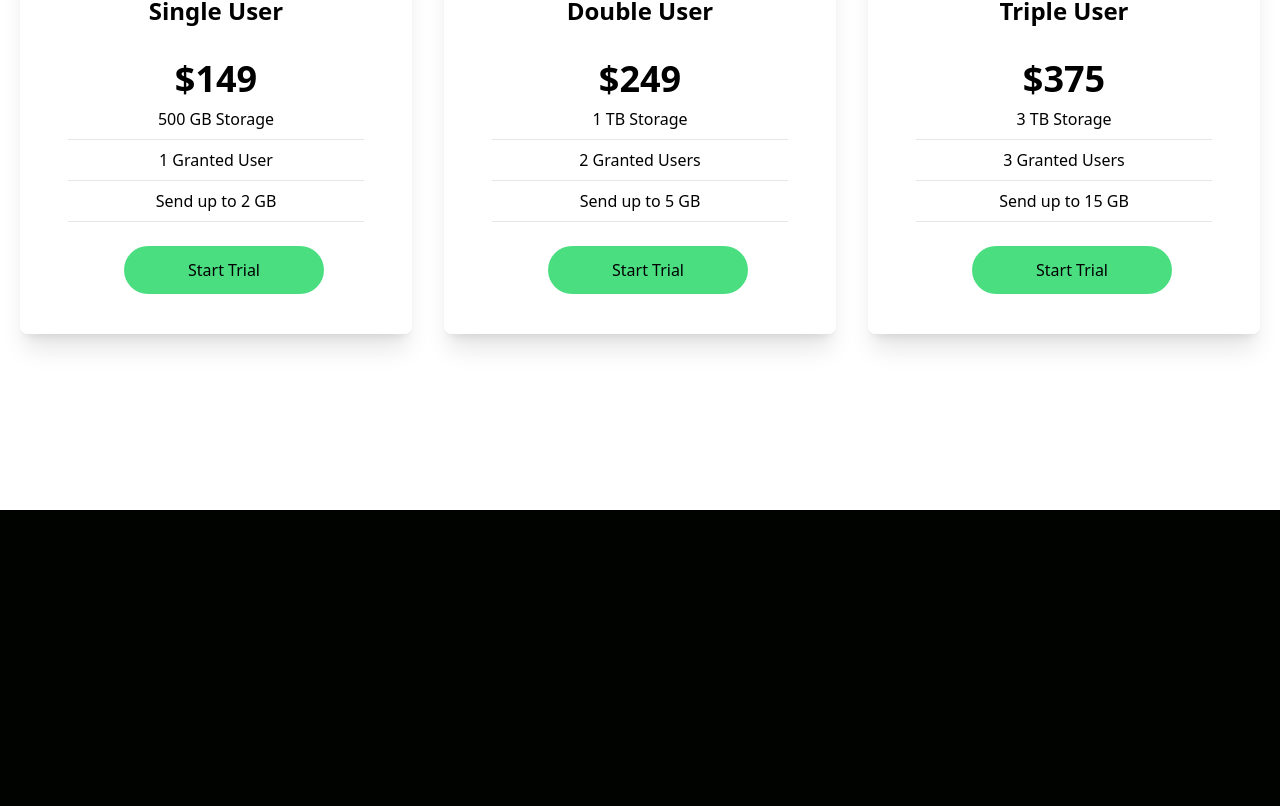
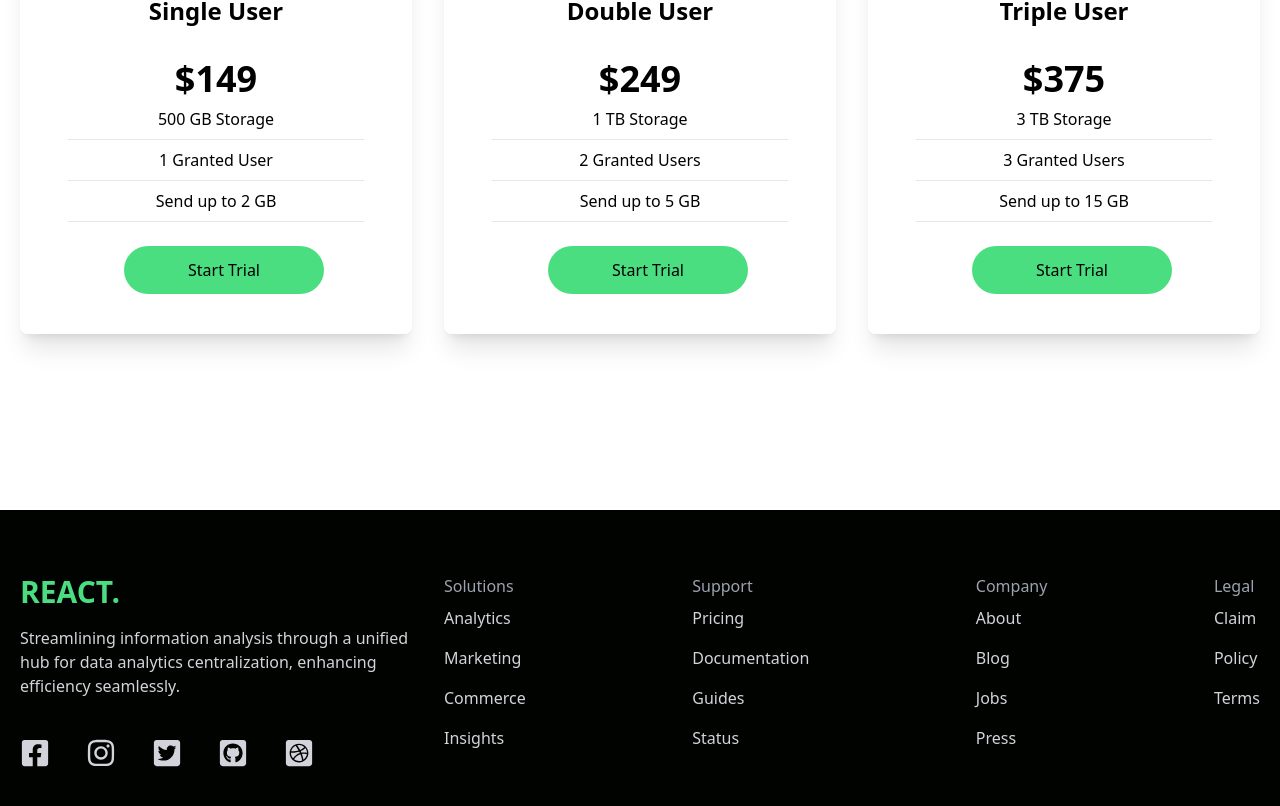
Before and after one commit to igd93/data_site, a React (Vite) app: page / in a window 1280 px wide. Shown: the part 1905-2711 px from the top of the page. Before the commit the page ends 2415 px from the top, so only its background shows below. Built offline with nearby package versions, Linux system fonts and the light colour scheme.

Commit message:
added footer; finishing up with the landing page

```diff
--- a/src/App.jsx
+++ b/src/App.jsx
@@ -4,6 +4,7 @@ import Hero from "./components/Hero";
 import Analytics from "./components/Analytics";
 import Newsletter from "./components/Newsletter";
 import Cards from "./components/Cards";
+import Footer from "./components/Footer";
 
 function App() {
   return (
@@ -13,6 +14,7 @@ function App() {
       <Analytics />
       <Newsletter />
       <Cards />
+      <Footer />
     </div>
   );
 }
--- /dev/null
+++ b/src/components/Footer.jsx
@@ -0,0 +1,71 @@
+import React from "react";
+import {
+  FaDribbbleSquare,
+  FaFacebookSquare,
+  FaGithubSquare,
+  FaInstagram,
+  FaTwitterSquare,
+} from "react-icons/fa";
+
+const Footer = () => {
+  return (
+    <div
+      className="max-w-[1240px] mx-auto py-16 p
+  x-4 grid lg:grid-cols-3 gap-8 text-gray-300"
+    >
+      <div>
+        <h1 className="w-full text-3xl font-bold text-green-400">REACT.</h1>
+        <p className="py-4">
+          Streamlining information analysis through a unified hub for data
+          analytics centralization, enhancing efficiency seamlessly.
+        </p>
+        <div className="flex justify-between md:w-[75%] my-6 ">
+          <FaFacebookSquare size={30} />
+          <FaInstagram size={30} />
+          <FaTwitterSquare size={30} />
+          <FaGithubSquare size={30} />
+          <FaDribbbleSquare size={30} />
+        </div>
+      </div>
+      <div className="lg:col-span-2 flex justify-between">
+        <div>
+          <h6 className="font-medium text-gray-400">Solutions</h6>
+          <ul>
+            <li className="py-2 text-small">Analytics</li>
+            <li className="py-2 text-small">Marketing</li>
+            <li className="py-2 text-small">Commerce</li>
+            <li className="py-2 text-small">Insights</li>
+          </ul>
+        </div>
+        <div>
+          <h6 className="font-medium text-gray-400">Support</h6>
+          <ul>
+            <li className="py-2 text-small">Pricing</li>
+            <li className="py-2 text-small">Documentation</li>
+            <li className="py-2 text-small">Guides</li>
+            <li className="py-2 text-small">Status</li>
+          </ul>
+        </div>
+        <div>
+          <h6 className="font-medium text-gray-400">Company</h6>
+          <ul>
+            <li className="py-2 text-small">About</li>
+            <li className="py-2 text-small">Blog</li>
+            <li className="py-2 text-small">Jobs</li>
+            <li className="py-2 text-small">Press</li>
+          </ul>
+        </div>
+        <div>
+          <h6 className="font-medium text-gray-400">Legal</h6>
+          <ul>
+            <li className="py-2 text-small">Claim</li>
+            <li className="py-2 text-small">Policy</li>
+            <li className="py-2 text-small">Terms</li>
+          </ul>
+        </div>
+      </div>
+    </div>
+  );
+};
+
+export default Footer;
```
